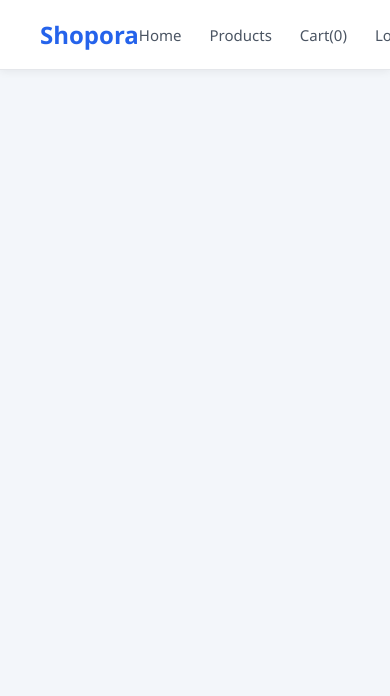
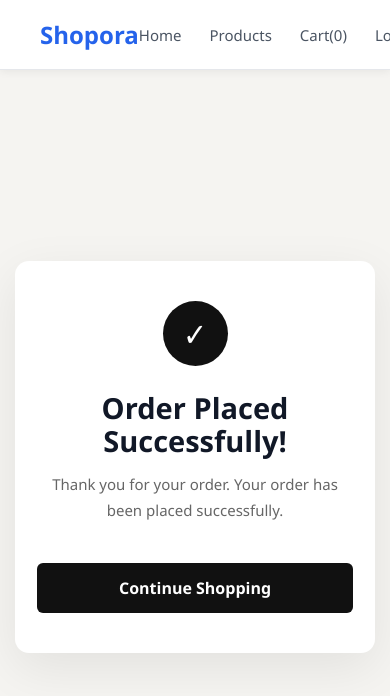
Before and after one commit to Sushant2415/Ecommerce-Store, a React (Vite) app: page /order-success in a window 390 px wide. Shown: the top 696 px of the page. Built offline with nearby package versions, Linux system fonts and the light colour scheme.

Commit message:
Add user order history storage

```diff
--- a/src/App.jsx
+++ b/src/App.jsx
@@ -9,6 +9,7 @@ import Register from "./pages/Register";
 import Login from "./pages/Login";
 import ProtectedRoute from "./components/ProtectedRoute";
 import Products from "./pages/Products";
+import OrderSuccess from "./pages/OrderSuccess";
 const App = () => {
   return (
     <BrowserRouter>
@@ -36,6 +37,7 @@ const App = () => {
             </ProtectedRoute>
           }
         ></Route>
+        <Route path="/order-success" element={<OrderSuccess />} />
       </Routes>
     </BrowserRouter>
   );
--- a/src/index.css
+++ b/src/index.css
@@ -1455,3 +1455,118 @@ h1 {
     font-size: 30px;
   }
 }
+/* =========================
+   ORDER SUCCESS
+========================= */
+
+.order-success {
+  min-height: calc(100vh - 80px);
+  display: flex;
+  align-items: center;
+  justify-content: center;
+  padding: 60px 20px;
+  background: #f5f4f1;
+}
+
+.order-success__card {
+  width: 100%;
+  max-width: 620px;
+  padding: 55px 45px;
+  text-align: center;
+  background: #fff;
+  border-radius: 14px;
+  box-shadow: 0 15px 50px rgba(0, 0, 0, 0.08);
+}
+
+.order-success__icon {
+  width: 75px;
+  height: 75px;
+  display: flex;
+  align-items: center;
+  justify-content: center;
+  margin: 0 auto 25px;
+  border-radius: 50%;
+  background: #111;
+  color: #fff;
+  font-size: 38px;
+  font-weight: 700;
+}
+
+.order-success__card h1 {
+  margin: 0 0 15px;
+  font-size: 38px;
+  line-height: 1.15;
+}
+
+.order-success__card > p {
+  max-width: 450px;
+  margin: 0 auto 30px;
+  color: #666;
+  line-height: 1.7;
+}
+
+.order-success__details {
+  margin: 30px auto;
+  padding: 20px;
+  border: 1px solid #e5e5e5;
+  border-radius: 8px;
+  background: #fafafa;
+}
+
+.order-success__details p {
+  margin: 8px 0;
+  color: #444;
+}
+
+.order-success__button {
+  display: inline-block;
+  margin-top: 10px;
+  padding: 14px 30px;
+  border-radius: 6px;
+  background: #111;
+  color: #fff;
+  text-decoration: none;
+  font-weight: 600;
+  transition:
+    transform 0.2s ease,
+    opacity 0.2s ease;
+}
+
+.order-success__button:hover {
+  color: #fff;
+  opacity: 0.85;
+  transform: translateY(-2px);
+}
+
+/* =========================
+   MOBILE
+========================= */
+
+@media (max-width: 600px) {
+  .order-success {
+    min-height: calc(100vh - 70px);
+    padding: 35px 15px;
+  }
+
+  .order-success__card {
+    padding: 40px 22px;
+  }
+
+  .order-success__icon {
+    width: 65px;
+    height: 65px;
+    font-size: 32px;
+  }
+
+  .order-success__card h1 {
+    font-size: 29px;
+  }
+
+  .order-success__card > p {
+    font-size: 15px;
+  }
+
+  .order-success__button {
+    width: 100%;
+  }
+}
--- a/src/pages/Checkout.jsx
+++ b/src/pages/Checkout.jsx
@@ -46,7 +46,18 @@ const Checkout = () => {
       createdAt: new Date().toISOString(),
     };
 
-    localStorage.setItem("lastOrder", JSON.stringify(order));
+    const ordersKey = `orders_${user.email.trim().toLowerCase()}`;
+    const savedOrders = localStorage.getItem(ordersKey);
+
+    let orders = [];
+
+    try {
+      orders = savedOrders ? JSON.parse(savedOrders) : []
+    } catch {
+      orders = []
+    }
+    orders.push(order)
+    localStorage.setItem(ordersKey, JSON.stringify(orders));
 
     clearCart();
 
--- /dev/null
+++ b/src/pages/OrderSuccess.jsx
@@ -0,0 +1,33 @@
+import React from "react";
+import { Link } from "react-router-dom";
+const OrderSuccess = () => {
+  const savedOrder = localStorage.getItem("lastOrder");
+  const order = savedOrder ? JSON.parse(savedOrder) : null;
+  return (
+    <main className="order-success">
+      <div className="order-success__card">
+        <div className="order-success__icon">✓</div>
+        <h1>Order Placed Successfully!</h1>
+        <p>
+          Thank you for your order. Your order has been placed successfully.
+        </p>
+        {order && (
+          <div className="order-success__details">
+            <p>
+              <strong>Order ID:</strong> #{order.id}
+            </p>
+
+            <p>
+              <strong>Total:</strong> ${order.total.toFixed(2)}
+            </p>
+          </div>
+        )}
+        <Link to="/products" className="order-success__button">
+          Continue Shopping
+        </Link>
+      </div>
+    </main>
+  );
+};
+
+export default OrderSuccess;
```
